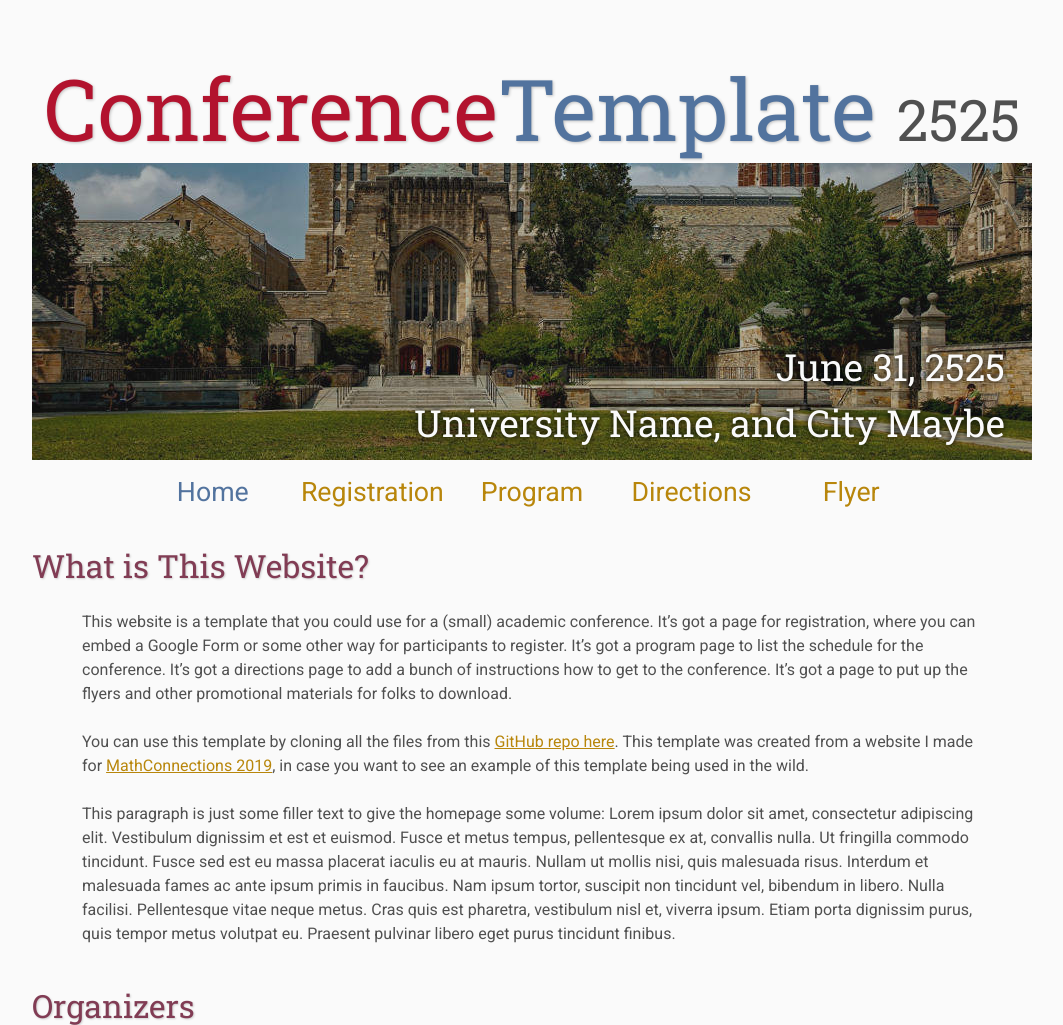
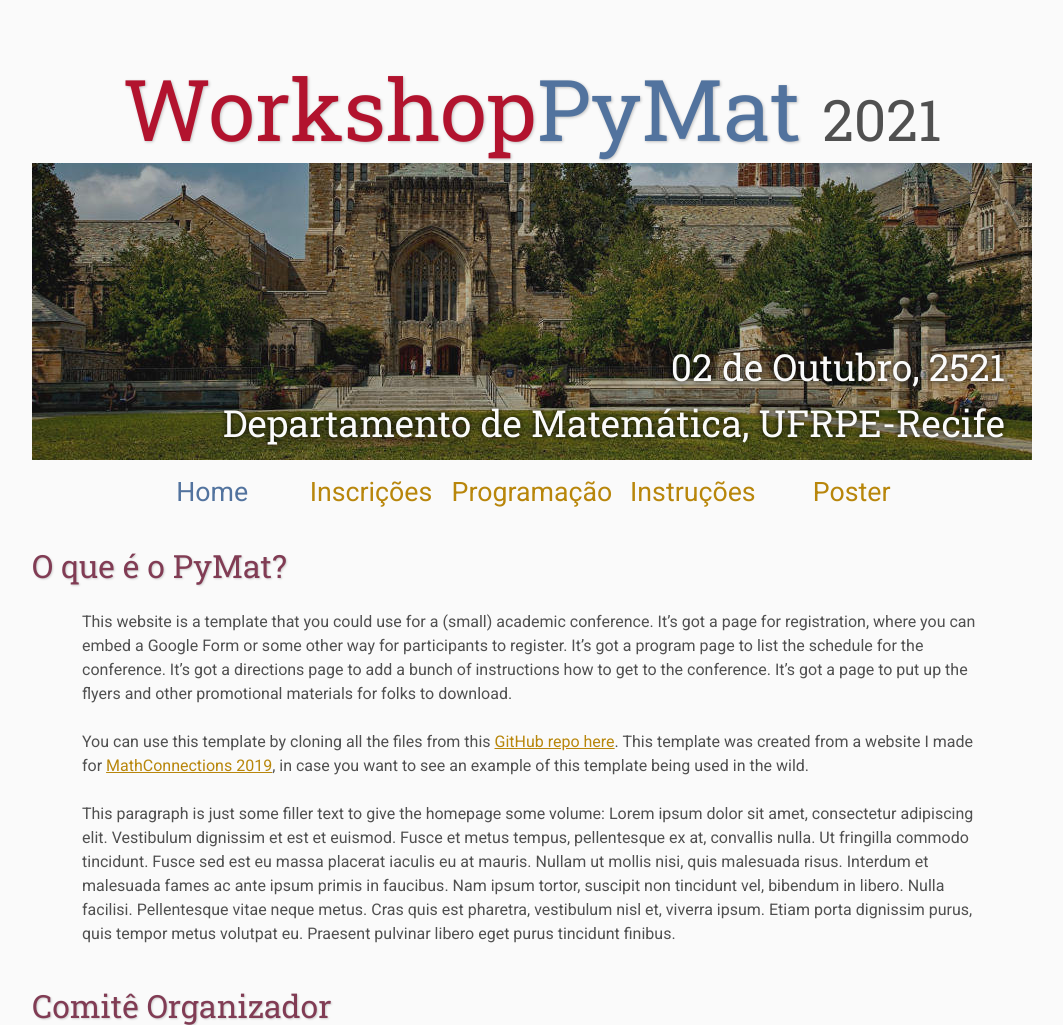
Before and after one commit to ldsufrpe/pymat, a plain HTML site: page index.html in a window 1280 px wide. Shown: the top 1025 px of the page, without its empty margins (108-1171 px from the left). Drawn offline with Linux system fonts and the light colour scheme.

Commit message:
fist commit

```diff
--- a/index.html
+++ b/index.html
@@ -17,10 +17,10 @@
     <div class="banner">
         <img src="assets/banner.jpg" alt="Conference Template Banner">
         <div class="top-left">
-            <span class="title1">Conference</span><span class="title2">Template</span> <span class="year">2525</span>
+            <span class="title1">Workshop</span><span class="title2">PyMat</span> <span class="year">2021</span>
         </div>
         <div class="bottom-right">
-            June 31, 2525 <br> University Name, and City Maybe
+            02 de Outubro, 2521 <br> Departamento de Matemática, UFRPE-Recife
         </div>
     </div>
 
@@ -30,21 +30,21 @@
                 <a class="current" title="Conference Home Page" href=".">Home</a>
             </td>
             <td class="navigation">
-                <a title="Register for the Conference" href="registration">Registration</a>
+                <a title="Register for the Conference" href="registration">Inscrições</a>
             </td>
             <td class="navigation">
-                <a title="Conference Program" href="program">Program</a>
+                <a title="Conference Program" href="program">Programação</a>
             </td>
             <td class="navigation">
-                <a title="Directions to the Conference" href="directions">Directions</a>
+                <a title="Directions to the Conference" href="directions">Instruções</a>
             </td>
             <td class="navigation">
-                <a title="Conference Flyer" href="flyer">Flyer</a>
+                <a title="Conference Flyer" href="flyer">Poster</a>
             </td>
         </tr>
     </table>
 
-    <h2>What is This Website?</h2>
+    <h2>O que é o PyMat?</h2>
     <p>
         This website is a template that you could use for a (small) academic conference.
         It&rsquo;s got a page for registration, where you can embed a Google Form or some other way for participants to register.
@@ -64,7 +64,7 @@
         Lorem ipsum dolor sit amet, consectetur adipiscing elit. Vestibulum dignissim et est et euismod. Fusce et metus tempus, pellentesque ex at, convallis nulla. Ut fringilla commodo tincidunt. Fusce sed est eu massa placerat iaculis eu at mauris. Nullam ut mollis nisi, quis malesuada risus. Interdum et malesuada fames ac ante ipsum primis in faucibus. Nam ipsum tortor, suscipit non tincidunt vel, bibendum in libero. Nulla facilisi. Pellentesque vitae neque metus. Cras quis est pharetra, vestibulum nisl et, viverra ipsum. Etiam porta dignissim purus, quis tempor metus volutpat eu. Praesent pulvinar libero eget purus tincidunt finibus.
     </p>
 
-    <h2>Organizers</h2>
+    <h2>Comitê Organizador</h2>
     <p>
         Here&rsquo;s a good place to list the organizers and sponsors of the conference,
         as well as list contact information for the organizers,
@@ -91,6 +91,12 @@
         </tr>
     </table>
 
+    <h2>Equipe</h2>
+
+
+
+
+
     <table class="footer">
         <tr>
             <td class="footer">Design by <a target="_blank" href="http://math.ucr.edu/~mpierce/">Mike Pierce</a></td>
```
Also changed, not shown: assets/main.css (line endings or trailing spaces).
